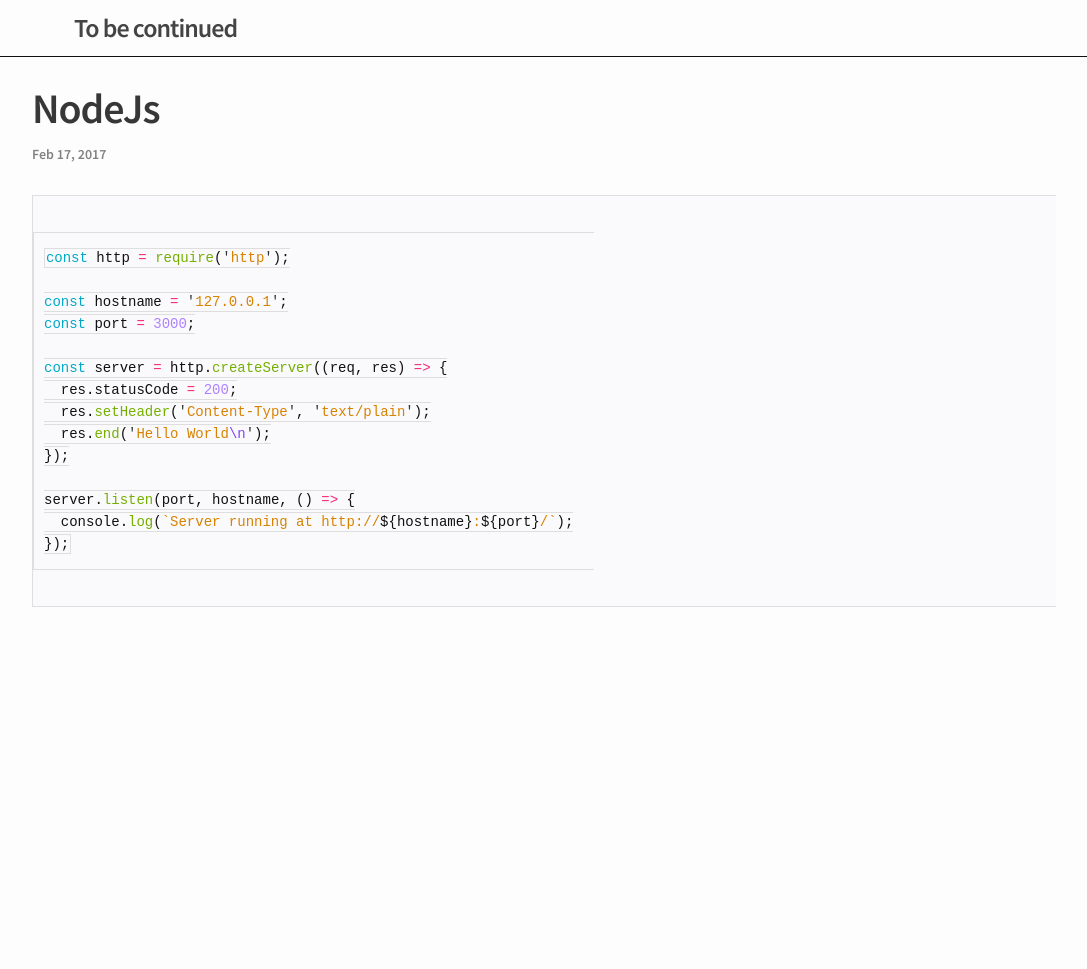
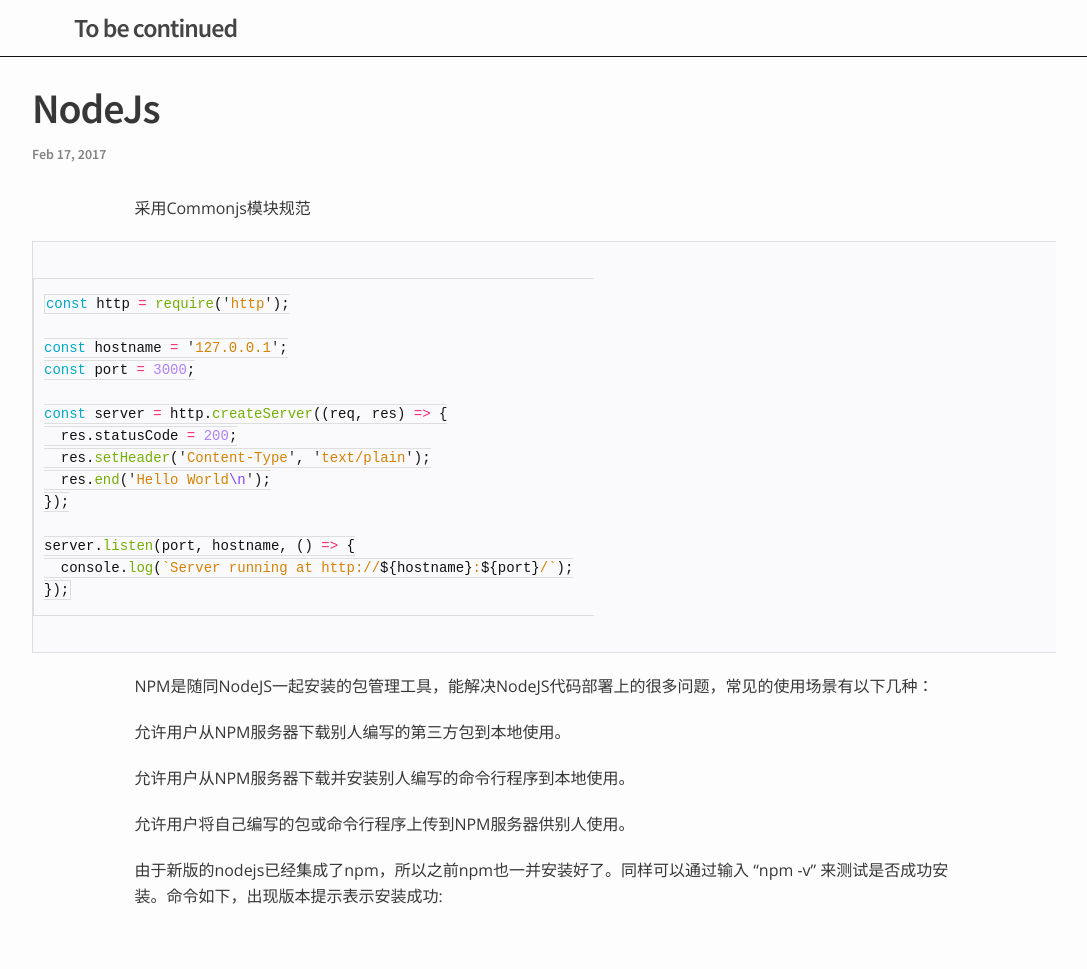
Before and after one commit to weigang992003/weigang992003.github.io, a Jekyll site: the page built from _posts/2017-02-17-NodeJs.md, in a window 1280 px wide. Shown: the whole page, without its empty margins (96-1183 px from the left). Built offline with Jekyll 4.4.1, drawn with Linux system fonts in a browser that asks for light colours; before the commit the page ends 900 px from its top, so only the background shows below that.

Commit message:
new post

````diff
--- a/_posts/2017-02-17-NodeJs.md
+++ b/_posts/2017-02-17-NodeJs.md
@@ -4,6 +4,8 @@
 date:   2017-02-17 15:52:00
 categories: tech
 ---
+
+采用Commonjs模块规范
 
 ```js
 const http = require('http');
@@ -21,3 +23,13 @@
   console.log(`Server running at http://${hostname}:${port}/`);
 });
 ```
+
+NPM是随同NodeJS一起安装的包管理工具，能解决NodeJS代码部署上的很多问题，常见的使用场景有以下几种：
+
+允许用户从NPM服务器下载别人编写的第三方包到本地使用。
+
+允许用户从NPM服务器下载并安装别人编写的命令行程序到本地使用。
+
+允许用户将自己编写的包或命令行程序上传到NPM服务器供别人使用。
+
+由于新版的nodejs已经集成了npm，所以之前npm也一并安装好了。同样可以通过输入 "npm -v" 来测试是否成功安装。命令如下，出现版本提示表示安装成功:
````
Also changed, not shown: _posts/2017-02-17-Grunt.md (+6 -0 lines), _posts/2017-02-17-RequireJs.md (+4 -0 lines), _posts/2017-02-20-CommonJs-AMD-CMD.md (added, +14 -0 lines), _posts/2017-02-20-bower.md (added, +21 -0 lines), _posts/2017-03-01-erlang.md (added, +17 -0 lines).
